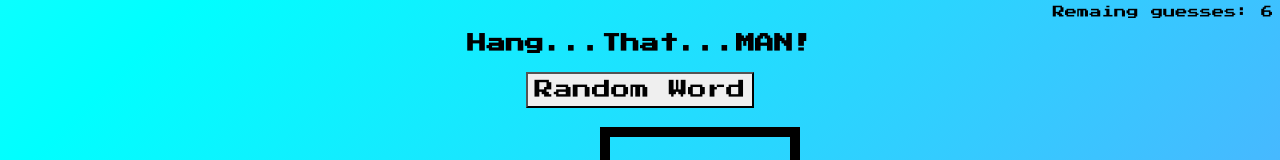
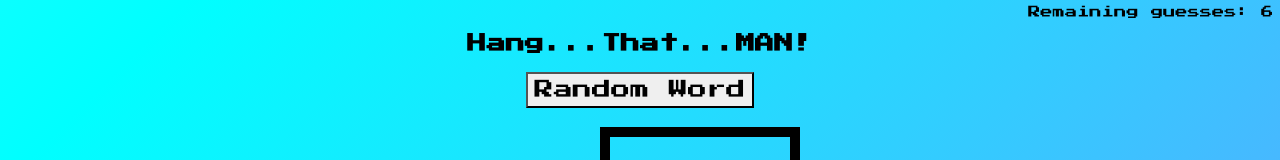
Before and after one commit to keithhetrick/hangThatMan, a React (Create React App) app: page / in a window 1280 px wide. Shown: the top 160 px of the page. Built offline with nearby package versions, Linux system fonts and the light colour scheme.

Commit message:
responsiveness -- character & gallows needed tweaking on small screens

```diff
--- a/src/App.tsx
+++ b/src/App.tsx
@@ -139,8 +139,7 @@ const showHiddenWord = () => {
 // prompt that shows remaining guesses
 useEffect(() => {
   setRemainingGuesses(6 - incorrectLetters.length)
-  if(remainingGuesses === 0) <div>🤷</div>
-
+  if(remainingGuesses === 0) <div>Remaing guesses: 🤷</div>
 }, [incorrectLetters, isLoser, isWinner, remainingGuesses])
 
 // prompt that displays guessed letters
@@ -212,11 +211,9 @@ return (
       {/* </select> */}
     {/* </div> */}
 
-    {/* add setRemainingGuesses in DOM */}
-
     {/* setRemainingGuesses only hidden when game has ended */}
     <div id="remaining__guesses">
-      <div>Remaing guesses: {remainingGuesses}</div>
+      <div>Remaining guesses: {remainingGuesses}</div>
     </div>
 
     {/* Word Randomizer Button */}
--- a/src/index.css
+++ b/src/index.css
@@ -203,7 +203,7 @@ body {
     position: sticky;
     top: 0;
     z-index: 1;
-    margin-left: 59vw;
+    margin-left: 70vw;
   }
 
   /* letter__div on mobile */
```
